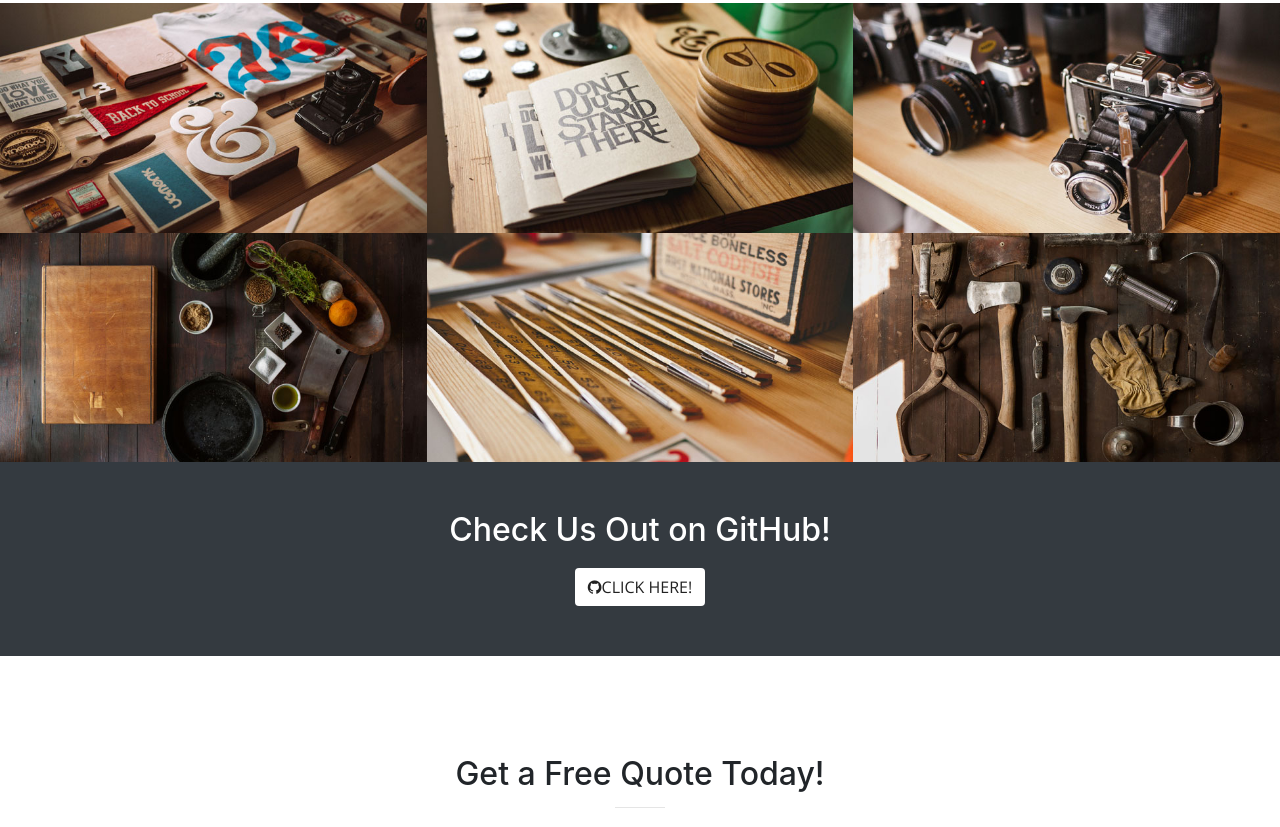
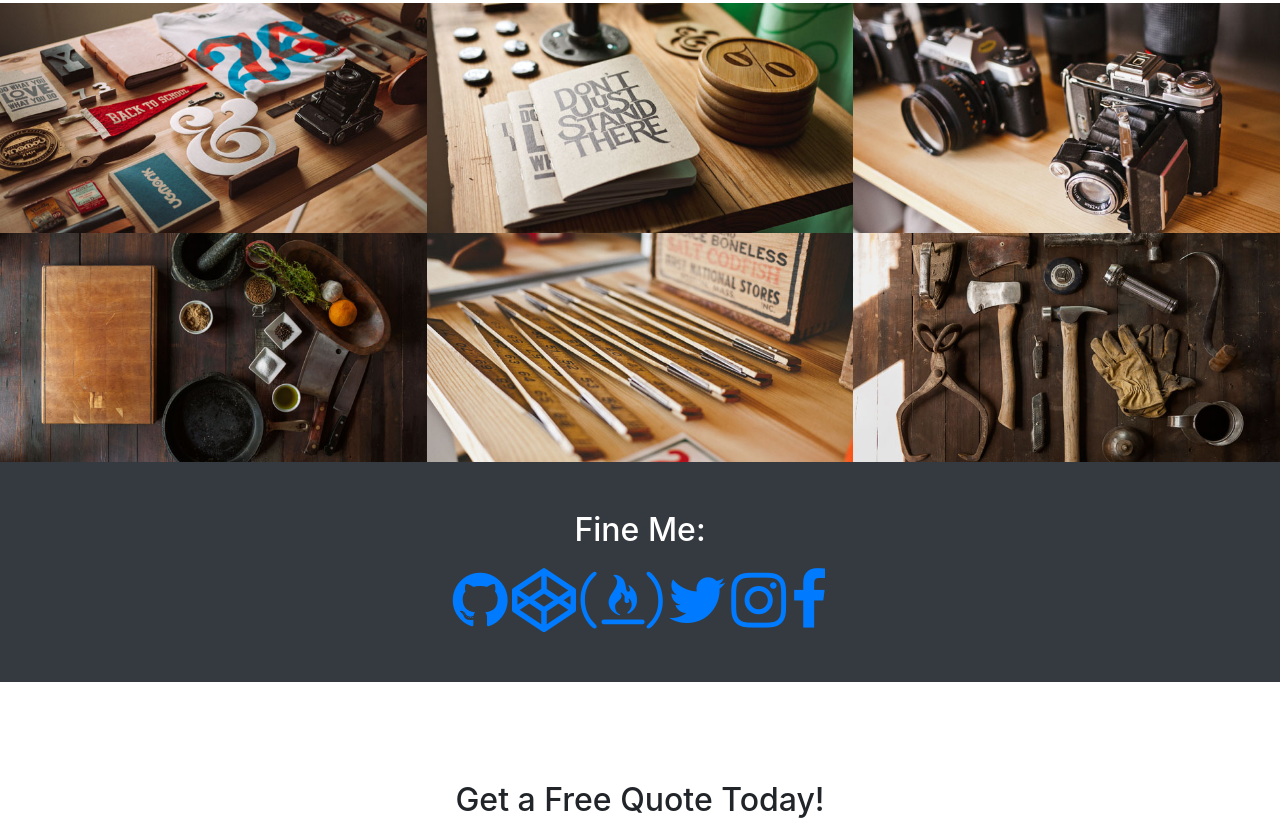
Before and after one commit to cotrones/cotrones.github.io, a website with bundled scripts: page index.html in a window 1280 px wide. Shown: the part 1661-2488 px from the top of the page. Built offline with nearby package versions, Linux system fonts and the light colour scheme.

Commit message:
Social Media and Content Changes
Added social media as well as chaning site content

```diff
--- a/index.html
+++ b/index.html
@@ -59,7 +59,7 @@
         <div class="header-content-inner">
           <h1 id="homeHeading">Mobile-First Responsive Designs</h1>
           <hr>
-          <p>Take your brand or company to the next level by enhancing your web presence with our modern, mobile-first responsive website desings.</p>
+          <p>Take your brand or company to the next level by enhancing your web presence with modern, mobile-first responsive website desings.</p>
           <a class="btn btn-primary btn-xl js-scroll-trigger" href="#about">Find Out More</a>
         </div>
       </div>
@@ -69,7 +69,7 @@
       <div class="container">
         <div class="row">
           <div class="col-lg-8 mx-auto text-center">
-            <h2 class="section-heading text-white">We've got what you need!</h2>
+            <h2 class="section-heading text-white">About Me</h2>
             <hr class="light">
             <p class="text-faded">Start Bootstrap has everything you need to get your new website up and running in no time! All of the templates and themes on Start Bootstrap are open source, free to download, and easy to use. No strings attached!</p>
             <a class="btn btn-default btn-xl js-scroll-trigger" href="#services">Get Started!</a>
@@ -220,8 +220,26 @@
 
 	<div class="call-to-action bg-dark">
       <div class="container text-center">
-        <h2>Check Us Out on GitHub!</h2>
-        <a class="btn btn-default btn-xl sr-button" href="https://github.com/cotrones" target="_blank"><i class="fa fa-github sr-icons"></i>Click Here!</a>
+        <h2>Fine Me:</h2>
+
+		<a href="https://github.com/cotrones" target="_blank">
+			<i class="fa fa-4x fa-github sr-icons"></i>
+		</a>
+		<a href="https://codepen.io/cotrones/" target="_blank">
+			<i class="fa fa-4x fa-codepen sr-icons"></i>
+		</a>
+		<a href="https://www.freecodecamp.org/cotrones" target="_blank">
+			<i class="fa fa-4x fa-free-code-camp sr-icons"></i>
+		</a>
+		<a href="https://twitter.com/cotrones" target="_blank">
+			<i class="fa fa-4x fa-twitter sr-icons"></i>
+		</a>
+		<a href="https://www.instagram.com/cotrones/" target="_blank">
+			<i class="fa fa-4x fa-instagram sr-icons"></i>
+		</a>
+		<a href="https://www.facebook.com/cotrones" target="_blank">
+			<i class="fa fa-4x fa-facebook sr-icons"></i>
+		</a>
       </div>
     </div>
 
```
